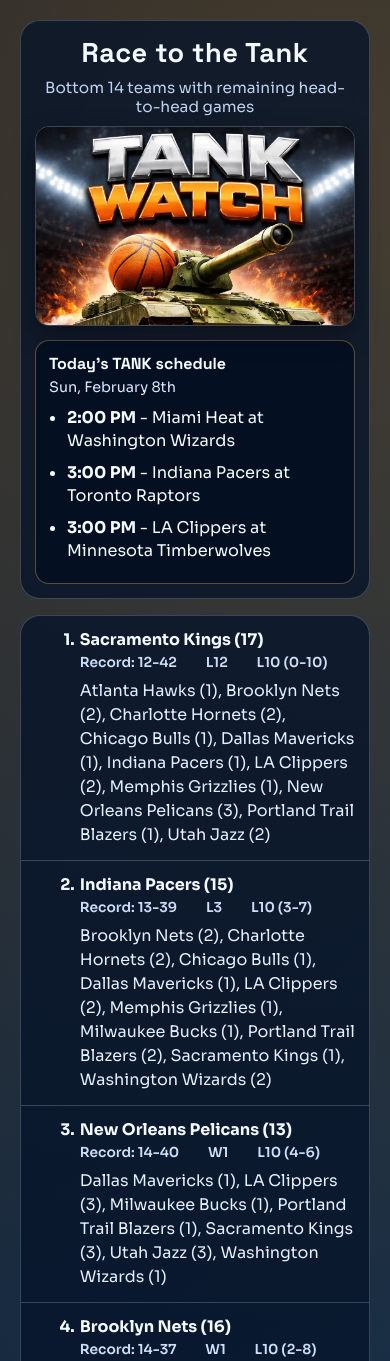
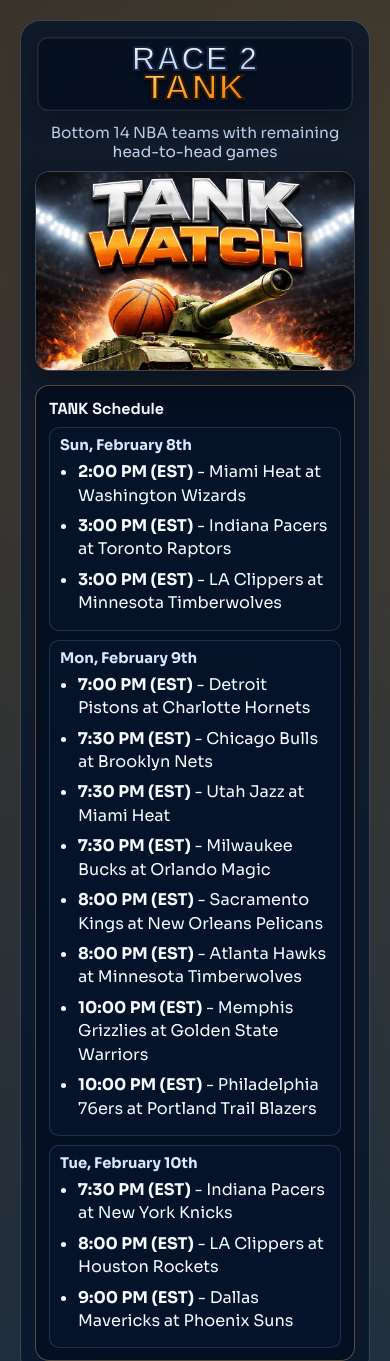
Before and after one commit to gmikenielsen/RaceToTank, a website: page public/index.html in a window 390 px wide. Shown: the top 1361 px of the page. Drawn offline with Linux system fonts and the light colour scheme.

Commit message:
Add Race 2 Tank title graphic and 3-day EST tank schedule

```diff
--- a/public/app.js
+++ b/public/app.js
@@ -3,7 +3,6 @@
 const statusEl = document.getElementById('status');
 const desktopBodyEl = document.getElementById('desktop-body');
 const mobileCardsEl = document.getElementById('mobile-cards');
-const todaySubEl = document.getElementById('today-sub');
 const todayListEl = document.getElementById('today-list');
 
 function escapeHtml(value) {
@@ -128,18 +127,38 @@
   return message;
 }
 
+function normalizeScheduleDays(todaySchedule) {
+  const schedule = todaySchedule && typeof todaySchedule === 'object' ? todaySchedule : {};
+  const timeZone = schedule.timeZone || 'America/New_York';
+
+  if (Array.isArray(schedule.days) && schedule.days.length) {
+    return {
+      timeZone,
+      days: schedule.days.slice(0, 3).map((day) => ({
+        dateEt: day?.dateEt || 'Unknown date',
+        games: Array.isArray(day?.games) ? day.games : [],
+      })),
+    };
+  }
+
+  return {
+    timeZone,
+    days: [
+      {
+        dateEt: schedule.dateEt || 'Unknown date',
+        games: Array.isArray(schedule.games) ? schedule.games : [],
+      },
+    ],
+  };
+}
+
 function renderTodaySchedule(todaySchedule) {
   todayListEl.innerHTML = '';
 
-  const schedule = todaySchedule && typeof todaySchedule === 'object' ? todaySchedule : {};
-  const games = Array.isArray(schedule.games) ? schedule.games : [];
-  const dateEt = schedule.dateEt || 'Unknown date';
-  const timeZone = schedule.timeZone || 'America/New_York';
+  const { timeZone, days } = normalizeScheduleDays(todaySchedule);
 
-  todaySubEl.textContent = formatScheduleDate(dateEt, timeZone);
-
-  if (!games.length) {
-    todayListEl.innerHTML = '<li>No games today for these 14 teams.</li>';
+  if (!days.length) {
+    todayListEl.innerHTML = '<p class="today-empty">No tank games in the next 3 days.</p>';
     return;
   }
 
@@ -149,11 +168,22 @@
     timeZone,
   });
 
-  todayListEl.innerHTML = games
-    .map((game) => {
-      const matchup = escapeHtml(game.matchup || 'Unknown matchup');
-      const tipoff = game.tipoffUtc ? formatter.format(new Date(game.tipoffUtc)) : 'TBD';
-      return `<li><strong>${tipoff}</strong> - ${matchup}</li>`;
+  todayListEl.innerHTML = days
+    .map((day) => {
+      const dateLabel = escapeHtml(formatScheduleDate(day.dateEt, timeZone));
+      const games = Array.isArray(day.games) ? day.games : [];
+
+      const gamesHtml = games.length
+        ? `<ul class="today-list">${games
+            .map((game) => {
+              const matchup = escapeHtml(game.matchup || 'Unknown matchup');
+              const tipoffText = game.tipoffUtc ? `${formatter.format(new Date(game.tipoffUtc))} (EST)` : 'TBD (EST)';
+              return `<li><strong>${escapeHtml(tipoffText)}</strong> - ${matchup}</li>`;
+            })
+            .join('')}</ul>`
+        : '<p class="today-empty">No tank games.</p>';
+
+      return `<section class="today-day"><p class="today-date">${dateLabel}</p>${gamesHtml}</section>`;
     })
     .join('');
 }
@@ -222,8 +252,7 @@
     renderRows(rows, payload);
   } catch (error) {
     showStatus(`Unable to load data: ${error.message}`, true);
-    todaySubEl.textContent = 'Unavailable';
-    todayListEl.innerHTML = "<li>Unable to load today's schedule.</li>";
+    todayListEl.innerHTML = '<p class="today-empty">Unable to load schedule.</p>';
   }
 }
 
@@ -231,7 +260,7 @@
   if (!('serviceWorker' in navigator)) return;
 
   try {
-    await navigator.serviceWorker.register('./sw.js?v=7', { scope: './' });
+    await navigator.serviceWorker.register('./sw.js?v=8', { scope: './' });
   } catch (error) {
     console.warn('Service worker registration failed', error);
   }
--- a/public/data/latest.json
+++ b/public/data/latest.json
@@ -1,6 +1,6 @@
 {
   "app": "Race to the Tank",
-  "generatedAt": "2026-02-08T14:14:20.842Z",
+  "generatedAt": "2026-02-08T15:21:47.067Z",
   "dataSources": {
     "standings": "https://site.api.espn.com/apis/v2/sports/basketball/nba/standings",
     "schedule": "https://site.api.espn.com/apis/site/v2/sports/basketball/nba/teams/{teamId}/schedule?seasontype=2"
@@ -8,10 +8,12 @@
   "refreshStatus": {
     "source": "live",
     "provider": "espn",
-    "attemptedAt": "2026-02-08T14:14:20.842Z"
+    "attemptedAt": "2026-02-08T15:21:47.067Z"
   },
   "todaySchedule": {
     "timeZone": "America/New_York",
+    "days": [
+      {
         "dateEt": "2026-02-08",
         "games": [
           {
@@ -40,6 +42,119 @@
               "LA Clippers"
             ],
             "status": "Sun, February 8th at 3:00 PM EST"
+          }
+        ]
+      },
+      {
+        "dateEt": "2026-02-09",
+        "games": [
+          {
+            "gameId": "401810616",
+            "matchup": "Detroit Pistons at Charlotte Hornets",
+            "tipoffUtc": "2026-02-10T00:00:00.000Z",
+            "trackedTeams": [
+              "Charlotte Hornets"
+            ],
+            "status": "Mon, February 9th at 7:00 PM EST"
+          },
+          {
+            "gameId": "401810617",
+            "matchup": "Chicago Bulls at Brooklyn Nets",
+            "tipoffUtc": "2026-02-10T00:30:00.000Z",
+            "trackedTeams": [
+              "Chicago Bulls",
+              "Brooklyn Nets"
+            ],
+            "status": "Mon, February 9th at 7:30 PM EST"
+          },
+          {
+            "gameId": "401810618",
+            "matchup": "Utah Jazz at Miami Heat",
+            "tipoffUtc": "2026-02-10T00:30:00.000Z",
+            "trackedTeams": [
+              "Utah Jazz"
+            ],
+            "status": "Mon, February 9th at 7:30 PM EST"
+          },
+          {
+            "gameId": "401810619",
+            "matchup": "Milwaukee Bucks at Orlando Magic",
+            "tipoffUtc": "2026-02-10T00:30:00.000Z",
+            "trackedTeams": [
+              "Milwaukee Bucks"
+            ],
+            "status": "Mon, February 9th at 7:30 PM EST"
+          },
+          {
+            "gameId": "401810621",
+            "matchup": "Sacramento Kings at New Orleans Pelicans",
+            "tipoffUtc": "2026-02-10T01:00:00.000Z",
+            "trackedTeams": [
+              "Sacramento Kings",
+              "New Orleans Pelicans"
+            ],
+            "status": "Mon, February 9th at 8:00 PM EST"
+          },
+          {
+            "gameId": "401810620",
+            "matchup": "Atlanta Hawks at Minnesota Timberwolves",
+            "tipoffUtc": "2026-02-10T01:00:00.000Z",
+            "trackedTeams": [
+              "Atlanta Hawks"
+            ],
+            "status": "Mon, February 9th at 8:00 PM EST"
+          },
+          {
+            "gameId": "401810623",
+            "matchup": "Memphis Grizzlies at Golden State Warriors",
+            "tipoffUtc": "2026-02-10T03:00:00.000Z",
+            "trackedTeams": [
+              "Memphis Grizzlies"
+            ],
+            "status": "Mon, February 9th at 10:00 PM EST"
+          },
+          {
+            "gameId": "401810625",
+            "matchup": "Philadelphia 76ers at Portland Trail Blazers",
+            "tipoffUtc": "2026-02-10T03:00:00.000Z",
+            "trackedTeams": [
+              "Portland Trail Blazers"
+            ],
+            "status": "Mon, February 9th at 10:00 PM EST"
+          }
+        ]
+      },
+      {
+        "dateEt": "2026-02-10",
+        "games": [
+          {
+            "gameId": "401810626",
+            "matchup": "Indiana Pacers at New York Knicks",
+            "tipoffUtc": "2026-02-11T00:30:00.000Z",
+            "trackedTeams": [
+              "Indiana Pacers"
+            ],
+            "status": "Tue, February 10th at 7:30 PM EST"
+          },
+          {
+            "gameId": "401810627",
+            "matchup": "LA Clippers at Houston Rockets",
+            "tipoffUtc": "2026-02-11T01:00:00.000Z",
+            "trackedTeams": [
+              "LA Clippers"
+            ],
+            "status": "Tue, February 10th at 8:00 PM EST"
+          },
+          {
+            "gameId": "401810628",
+            "matchup": "Dallas Mavericks at Phoenix Suns",
+            "tipoffUtc": "2026-02-11T02:00:00.000Z",
+            "trackedTeams": [
+              "Dallas Mavericks"
+            ],
+            "status": "Tue, February 10th at 9:00 PM EST"
+          }
+        ]
       }
     ]
   },
--- a/public/index.html
+++ b/public/index.html
@@ -6,9 +6,9 @@
     <meta name="theme-color" content="#06162f" />
     <meta name="apple-mobile-web-app-capable" content="yes" />
     <meta name="apple-mobile-web-app-status-bar-style" content="black-translucent" />
-    <meta name="apple-mobile-web-app-title" content="Race to the Tank" />
-    <title>Race to the Tank</title>
-    <link rel="manifest" href="./manifest.webmanifest?v=7" />
+    <meta name="apple-mobile-web-app-title" content="Race 2 Tank" />
+    <title>Race 2 Tank</title>
+    <link rel="manifest" href="./manifest.webmanifest?v=8" />
     <link rel="apple-touch-icon" href="./assets/icons/apple-touch-icon-v4.png" />
     <link rel="icon" type="image/png" sizes="192x192" href="./assets/icons/icon-192-v4.png" />
     <link rel="icon" type="image/png" sizes="512x512" href="./assets/icons/icon-512-v4.png" />
@@ -81,15 +81,28 @@
         text-align: center;
       }
 
-      .title {
-        margin: 0;
-        font-size: clamp(1.7rem, 3vw, 2.4rem);
-        letter-spacing: 0.5px;
-        font-family: 'Space Grotesk', sans-serif;
+      .sr-only {
+        position: absolute;
+        width: 1px;
+        height: 1px;
+        padding: 0;
+        margin: -1px;
+        overflow: hidden;
+        clip: rect(0, 0, 0, 0);
+        white-space: nowrap;
+        border: 0;
+      }
+
+      .title-image {
+        width: min(100%, 560px);
+        height: auto;
+        display: block;
+        margin: 0 auto;
+        filter: drop-shadow(0 8px 12px rgba(0, 0, 0, 0.35));
       }
 
       .subtitle {
-        margin: 8px 0 0;
+        margin: 10px 0 0;
         color: var(--muted);
         font-size: 0.96rem;
       }
@@ -108,10 +121,24 @@
         color: #f8fbff;
       }
 
-      .today-sub {
-        margin: 4px 0 10px;
+      .today-days {
+        margin-top: 8px;
+        display: grid;
+        gap: 9px;
+      }
+
+      .today-day {
+        border: 1px solid rgba(203, 223, 255, 0.15);
+        border-radius: 10px;
+        padding: 8px 10px;
+        background: rgba(7, 25, 52, 0.45);
+      }
+
+      .today-date {
+        margin: 0 0 6px;
         color: #d9e7ff;
-        font-size: 0.9rem;
+        font-size: 0.92rem;
+        font-weight: 700;
       }
 
       .today-list {
@@ -121,9 +148,15 @@
       }
 
       .today-list li {
-        margin-bottom: 8px;
+        margin-bottom: 7px;
         line-height: 1.45;
         font-size: 1.01rem;
+      }
+
+      .today-empty {
+        margin: 0;
+        color: #d9e7ff;
+        font-size: 0.95rem;
       }
 
       .panel {
@@ -260,8 +293,8 @@
           object-position: center 8%;
         }
 
-        .title {
-          text-align: center;
+        .title-image {
+          max-width: 100%;
         }
 
         .subtitle {
@@ -325,20 +358,20 @@
       <section class="hero">
         <div class="hero-top">
           <div class="hero-copy">
-            <h1 class="title">Race to the Tank</h1>
-            <p class="subtitle">Bottom 14 teams with remaining head-to-head games</p>
+            <h1 class="sr-only">Race 2 Tank</h1>
+            <img class="title-image" src="./assets/race2tank-title.svg" alt="Race 2 Tank" />
+            <p class="subtitle">Bottom 14 NBA teams with remaining head-to-head games</p>
           </div>
           <img class="hero-art" src="./assets/tank-watch-hero.jpg" alt="Tank Watch basketball tank artwork" />
         </div>
         <section class="today">
-          <h2 class="today-title">Today’s TANK schedule</h2>
-          <p class="today-sub" id="today-sub">Loading today’s games...</p>
-          <ul class="today-list" id="today-list"></ul>
+          <h2 class="today-title">TANK Schedule</h2>
+          <div class="today-days" id="today-list"></div>
         </section>
       </section>
 
       <section class="panel">
-        <table id="desktop-table" aria-label="Race to the Tank table">
+        <table id="desktop-table" aria-label="Race 2 Tank table">
           <thead>
             <tr>
               <th scope="col">Team (Total vs Bottom 14)</th>
@@ -352,6 +385,6 @@
       </section>
     </div>
 
-    <script type="module" src="./app.js?v=7"></script>
+    <script type="module" src="./app.js?v=8"></script>
   </body>
 </html>
--- a/public/sw.js
+++ b/public/sw.js
@@ -1,10 +1,11 @@
-const CACHE_NAME = 'race-to-tank-v7';
+const CACHE_NAME = 'race-to-tank-v8';
 const STATIC_ASSETS = [
   './',
   './index.html',
   './app.js',
   './manifest.webmanifest',
   './assets/tank-watch-hero.jpg',
+  './assets/race2tank-title.svg',
   './assets/icons/icon-192-v4.png',
   './assets/icons/icon-512-v4.png',
   './assets/icons/icon-192-maskable-v4.png',
```
Also changed, not shown: scripts/build-data.mjs (+25 -10 lines), public/assets/race2tank-title.svg (added). Lines whose indentation alone changed are shown as unchanged.
